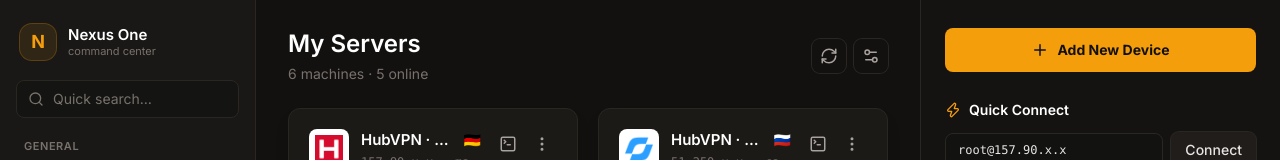
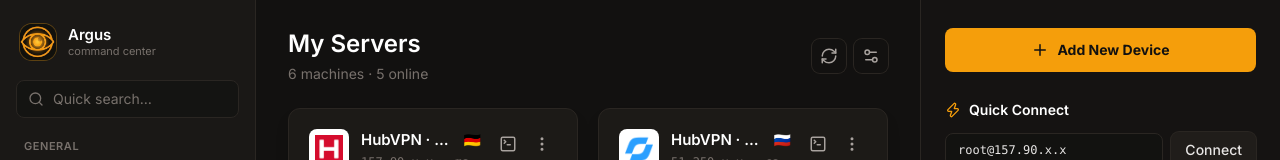
Before and after one commit to Archangel-gabri/argus, a React (Vite) app: page / in a window 1280 px wide. Shown: the top 160 px of the page. Built offline with nearby package versions, Linux system fonts and the light colour scheme.

Commit message:
feat(argus): rename shell to Argus — title, icon, sidebar wordmark, lock screen

```diff
--- a/package.json
+++ b/package.json
@@ -1,7 +1,7 @@
 {
-  "name": "nexus-one",
+  "name": "argus",
   "version": "0.1.0",
-  "description": "Nexus One — personal cross-device command center (servers, finance, subscriptions, AI accounts).",
+  "description": "Argus — personal cross-device command center (servers, finance, subscriptions, devices, AI).",
   "type": "commonjs",
   "main": "./out/main/index.js",
   "author": "Danya Kubrak",
--- a/src/main/index.ts
+++ b/src/main/index.ts
@@ -15,7 +15,8 @@
     minHeight: 720,
     show: false,
     autoHideMenuBar: true,
-    backgroundColor: '#10141d',
+    backgroundColor: '#121110',
+    icon: join(__dirname, '../../resources/icon.png'),
     webPreferences: {
       preload: join(__dirname, '../preload/index.js'),
       sandbox: true,
@@ -41,7 +42,7 @@
 }
 
 app.whenReady().then(() => {
-  electronApp.setAppUserModelId('com.nexusone.app')
+  electronApp.setAppUserModelId('com.argus.app')
 
   // Strict CSP in production only (dev stays relaxed so Vite HMR works).
   if (!is.dev) {
--- a/src/preload/index.d.ts
+++ b/src/preload/index.d.ts
@@ -28,7 +28,7 @@
   error?: string
 }
 
-export interface NexusApi {
+export interface ArgusApi {
   vault: {
     state: () => Promise<VaultState>
     initialize: (password: string) => Promise<VaultResult>
@@ -127,7 +127,7 @@
 
 declare global {
   interface Window {
-    api: NexusApi
+    api: ArgusApi
   }
 }
 
--- a/src/renderer/index.html
+++ b/src/renderer/index.html
@@ -3,7 +3,7 @@
   <head>
     <meta charset="UTF-8" />
     <meta name="viewport" content="width=device-width, initial-scale=1.0" />
-    <title>Nexus One</title>
+    <title>Argus</title>
   </head>
   <body>
     <div id="root"></div>
--- a/src/renderer/src/components/LockScreen.tsx
+++ b/src/renderer/src/components/LockScreen.tsx
@@ -1,6 +1,7 @@
 import { useEffect, useState, type FormEvent } from 'react'
-import { Lock, ShieldCheck, AlertTriangle, Loader2 } from 'lucide-react'
+import { ShieldCheck, AlertTriangle, Loader2 } from 'lucide-react'
 import { useVault } from '@/store/vault'
+import wordmark from '@/assets/brand/argus-wordmark.png'
 
 export function LockScreen(): React.JSX.Element {
   const { status, error, busy, keyringBackend, initialize, unlock, refresh } = useVault()
@@ -35,11 +36,9 @@
     <div className="flex min-h-screen items-center justify-center bg-bg p-6">
       <form onSubmit={submit} className="w-full max-w-sm">
         <div className="mb-6 text-center">
-          <div className="mx-auto flex h-14 w-14 items-center justify-center rounded-2xl bg-accent/10 text-accent ring-1 ring-accent/30">
-            <Lock className="h-6 w-6" />
-          </div>
+          <img src={wordmark} alt="Argus" className="mx-auto w-56 rounded-xl" />
           <h1 className="mt-4 text-xl font-semibold text-white">
-            {setup ? 'Create your vault' : 'Unlock Nexus One'}
+            {setup ? 'Create your vault' : 'Unlock Argus'}
           </h1>
           <p className="mt-1 text-sm text-slate-500">
             {setup
--- a/src/renderer/src/components/Sidebar.tsx
+++ b/src/renderer/src/components/Sidebar.tsx
@@ -12,6 +12,7 @@
 import { cn } from '@/lib/cn'
 import { useUI, type ViewId } from '@/store/ui'
 import { useDevices } from '@/store/devices'
+import eyeMark from '@/assets/brand/argus-eye.png'
 
 interface NavItem {
   id: ViewId
@@ -72,11 +73,11 @@
   return (
     <aside className="flex w-64 shrink-0 flex-col border-r border-border bg-surface">
       <div className="flex items-center gap-3 px-5 pb-5 pt-6">
-        <div className="flex h-9 w-9 items-center justify-center rounded-xl bg-accent/10 text-lg font-bold text-accent ring-1 ring-accent/30">
-          N
+        <div className="h-9 w-9 shrink-0 overflow-hidden rounded-xl ring-1 ring-accent/30">
+          <img src={eyeMark} alt="" className="h-full w-full object-cover" />
         </div>
         <div className="leading-tight">
-          <div className="text-[15px] font-semibold text-white">Nexus One</div>
+          <div className="text-[15px] font-semibold text-white">Argus</div>
           <div className="text-[11px] text-slate-500">command center</div>
         </div>
       </div>
```
